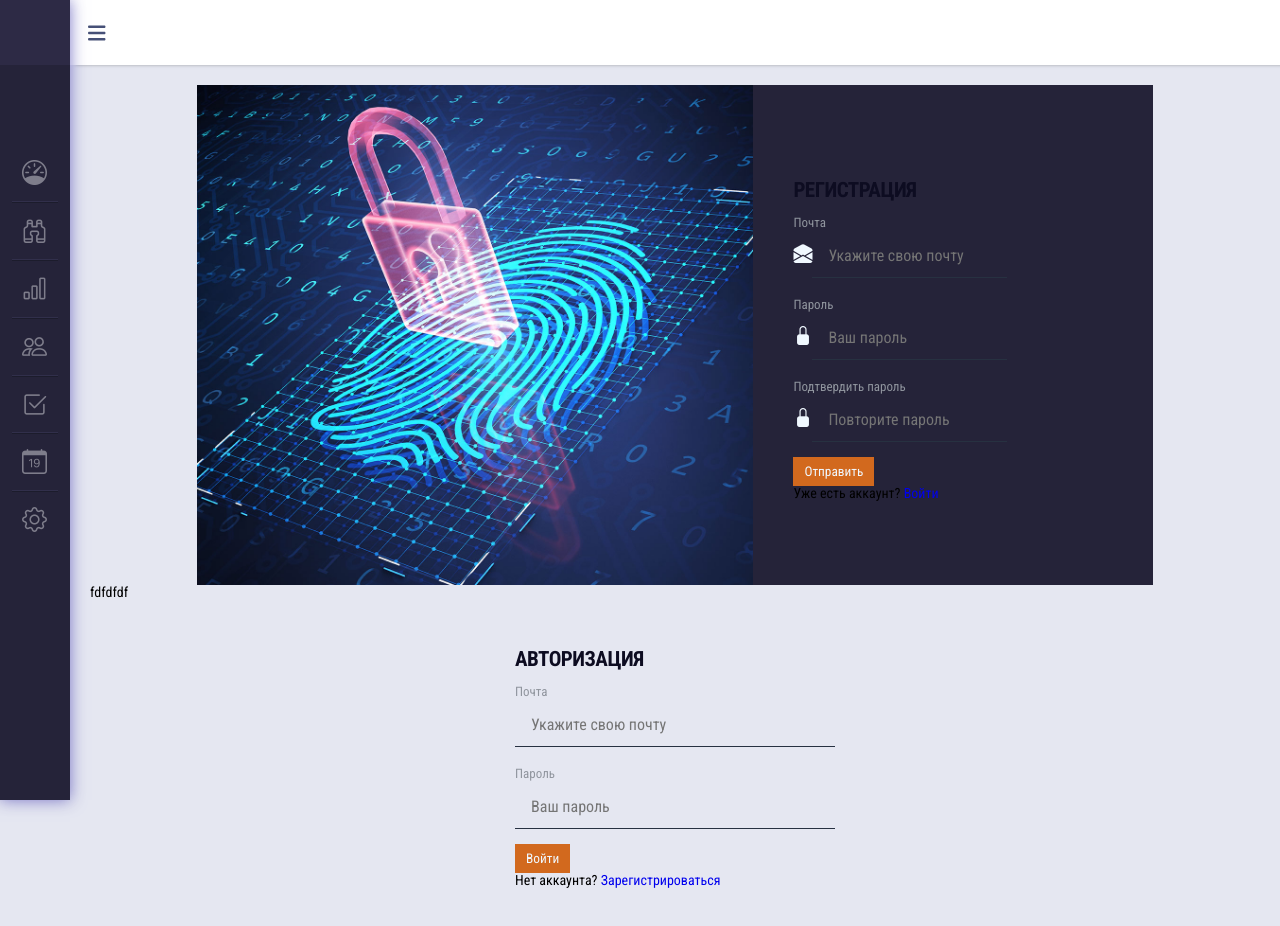
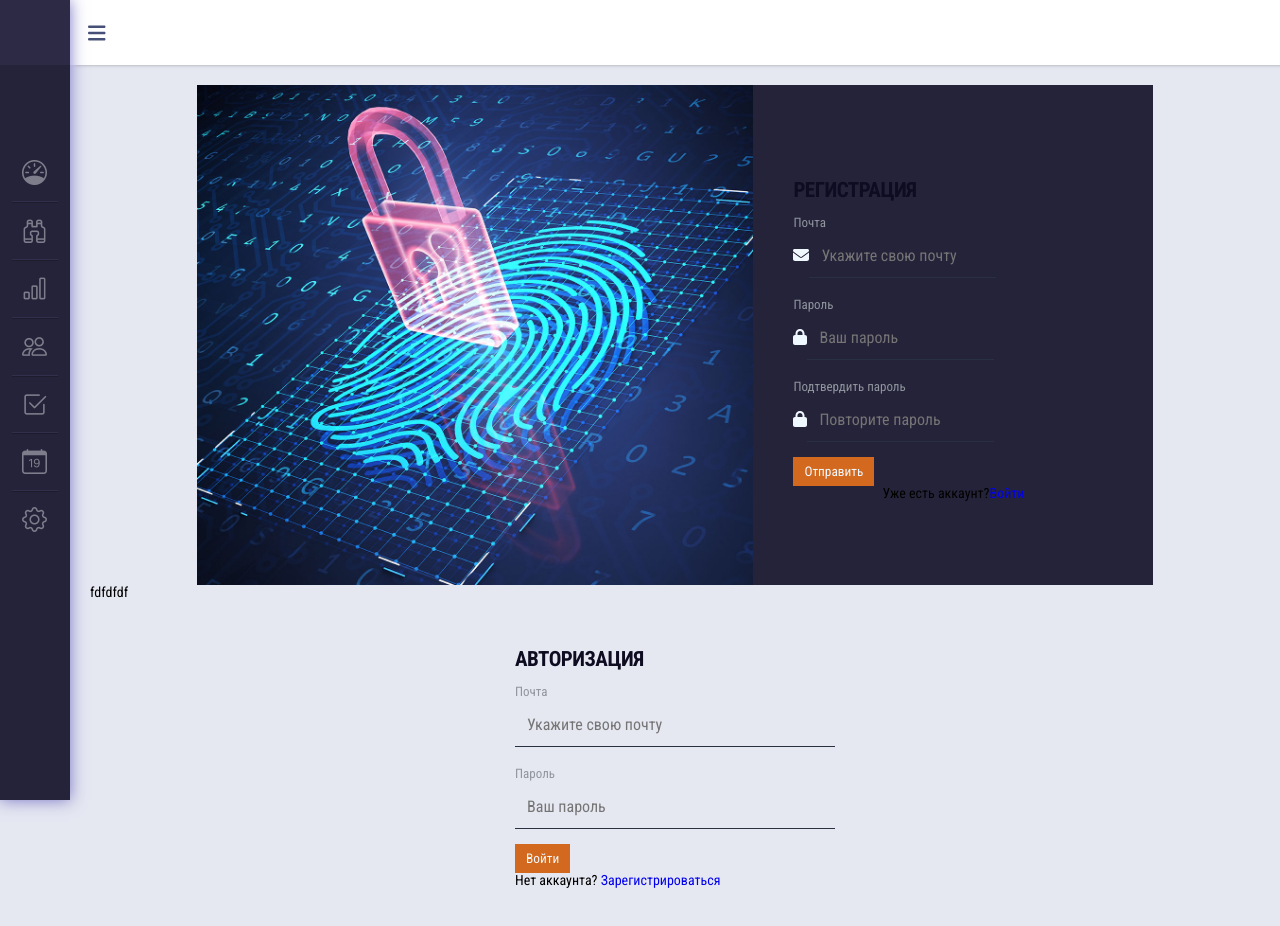
Before and after one commit to bartik369/app, a React (Create React App) app in the folder client/: page /statistic in a window 1280 px wide. Shown: the top 926 px of the page. Built offline with nearby package versions, Linux system fonts and the light colour scheme.

Commit message:
css form validation inprocess

```diff
--- a/client/src/components/form/Login.css
+++ b/client/src/components/form/Login.css
@@ -8,11 +8,11 @@
     display: flex;
 }
 
-.login .l {
+.login .login-sidebar {
     height: fit-content;
 }
 
-.login .l img {
+.login .login-sidebar img {
     width: 100%;
     max-height: 500px;
 }
@@ -25,10 +25,9 @@
     min-width: 400px;
 }
 
-.bi-envelope-open-fill,
-.bi-lock-fill {
+.input-icon {
     color: aliceblue;
-    font-size: 19px;
+    font-size: 16px;
 }
 
 .login .form label {
@@ -40,10 +39,11 @@
 .login .form input {
     background-color: transparent;
     border-bottom: 1px solid #273141;
-    padding: 12px 16px;
+    padding: 12px;
     margin-bottom: 5px;
     transition: all .5s;
     font-size: 16px;
+    color: #fff;
 }
 
 .login .form input:hover {
--- a/client/src/components/form/Signup.jsx
+++ b/client/src/components/form/Signup.jsx
@@ -3,10 +3,11 @@ import { Link } from "react-router-dom";
 import "./Login.css";
 import useSignup from '../../hooks/useSignup';
 import validateAuth from '../validate/validateAuth.js'
-import Auth from "../../assets/portal/auth.jpeg"
+import Auth from "../../assets/portal/auth.jpeg";
+import { FontAwesomeIcon } from '@fortawesome/react-fontawesome';
+import { faEnvelope, faLock } from '@fortawesome/free-solid-svg-icons';
 
 export default function Signup() {
-
 
     const {signupHandler, signup, errors} = useSignup(validateAuth);
 
@@ -14,14 +15,14 @@ export default function Signup() {
   return (
     <div className="login">
         <div className="login-form">
-        <div className="l">
+        <div className="login-sidebar">
             <img src={Auth} alt="" />
         </div>
             <form className="form" action="" onSubmit={signup}>
             <div className="title">Регистрация</div>
                 <label for='email'>Почта</label>
                 <div className="input__inner">
-                <i className="bi bi-envelope-open-fill"></i>
+                <FontAwesomeIcon icon={faEnvelope} className="input-icon" />
                 <input className={errors.email ? "validation-error" : ""}
                 type='text'
                 id='email'
@@ -35,7 +36,7 @@ export default function Signup() {
                 </div>
                 <label for="password">Пароль</label>
                 <div className="input__inner">
-                <i className="bi bi-lock-fill"></i>
+                <FontAwesomeIcon icon={faLock} className="input-icon" />
                 <input className={errors.password ? "validation-error" : ""}
                 type='password'
                 id='password'
@@ -49,7 +50,7 @@ export default function Signup() {
                 </div>
                 <label for="confirmPassword">Подтвердить пароль</label>
                 <div className="input__inner">
-                <i className="bi bi-lock-fill"></i>
+                <FontAwesomeIcon icon={faLock} className="input-icon" />
                 <input className={errors.confirmPassword ? "validation-error" : ""}
                 type='password'
                 id='confirmPassword'
@@ -62,7 +63,7 @@ export default function Signup() {
                 {errors.confirmPassword && <p>{errors.confirmPassword}</p>}
                 </div>
                 <button className="login-btn" type='submit'>Отправить</button>
-                <span>Уже есть аккаунт? <Link to="#">Войти</Link> </span>
+                <span className="login">Уже есть аккаунт? <Link to="#">Войти</Link> </span>
             </form>
         </div>
     </div>
```
